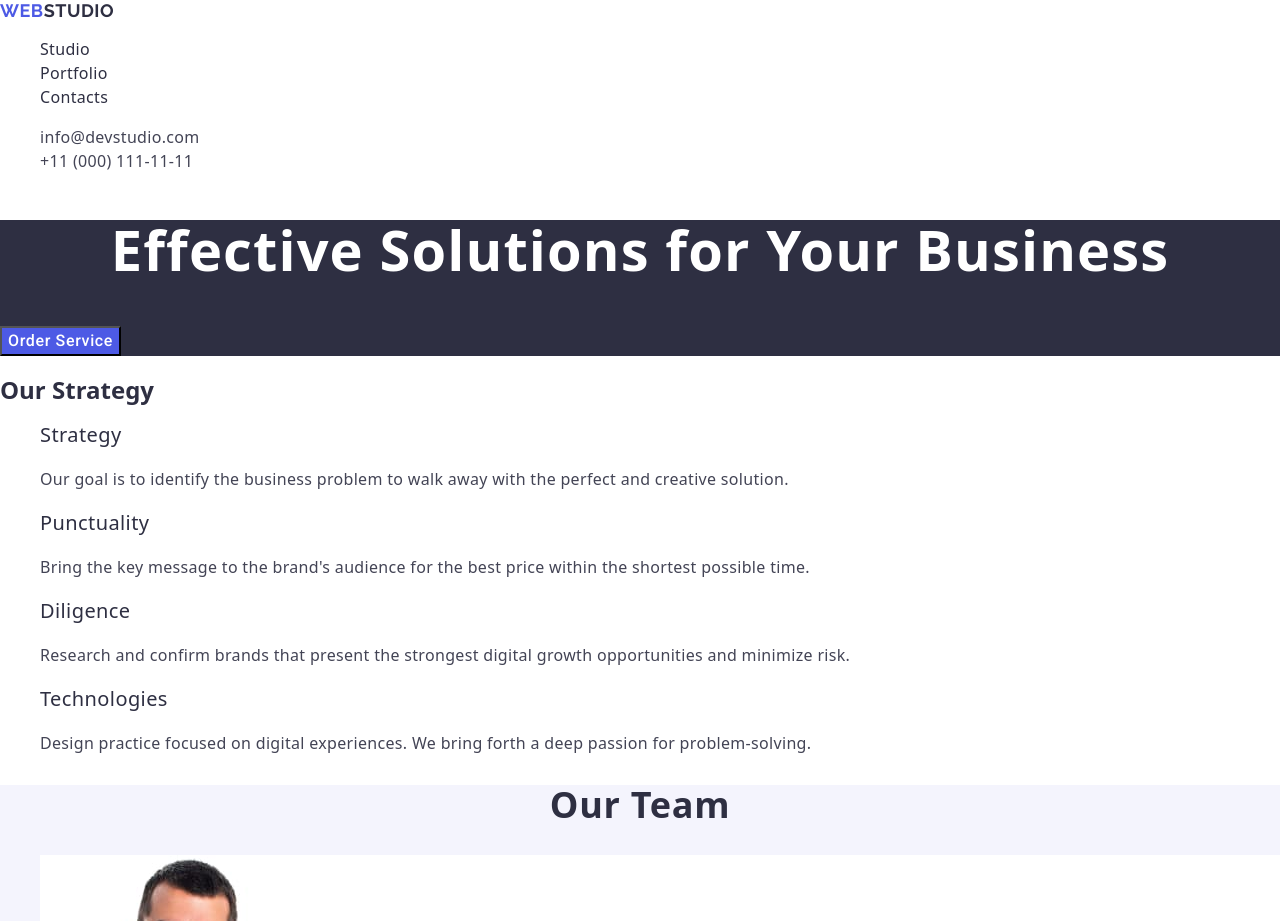
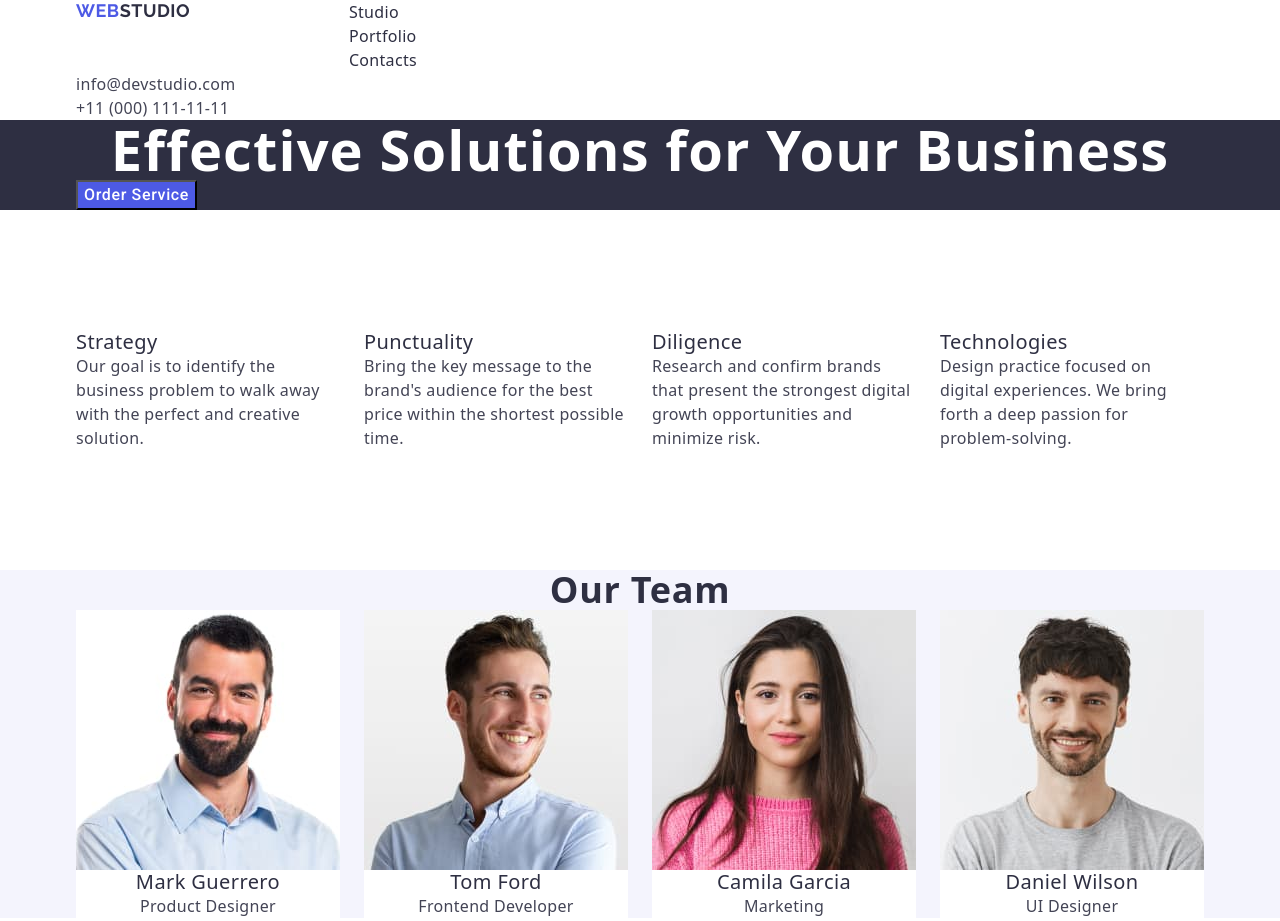
Before and after one commit to OduvanA/goit-markup-hw-03, a plain HTML site: page index.html in a window 1280 px wide. Shown: the top 921 px of the page. Drawn offline with nearby package versions, Linux system fonts and the light colour scheme.

Commit message:
hw 03 in progress

```diff
--- a/css/styles.css
+++ b/css/styles.css
@@ -1,3 +1,26 @@
+h1,h2,h3,h4,h5,h6,p {
+  margin-top: 0;
+  margin-bottom: 0;
+}
+
+ul,ol {
+    margin-top: 0;
+    margin-bottom: 0;
+    padding-left: 0;
+}
+
+img {
+    display: block;
+}
+
+.container {
+    max-width: 1158px;
+    padding-left: 15px;
+    padding-right: 15px;
+    margin-left: auto;
+    margin-right: auto;
+}
+
 body {
     font-family: "Roboto", sans-serif;
     color: #434455;
@@ -17,6 +40,12 @@ button {
 }
 
 /* ============== HEADER ============== */
+
+.main-nav {
+    display: flex;
+    justify-content: space-between;
+    width: 341px;
+}
 .header-logo {
     font-family: "Raleway", sans-serif;
     font-size: 18px;
@@ -24,7 +53,8 @@ button {
     line-height: 1.17;
     letter-spacing: 0.03em;
     text-transform: uppercase;
-    color: #4d5ae5
+    color: #4d5ae5;
+    display: block;
 }
 .header-logo-wrap {
     color:#2E2F42;
@@ -36,6 +66,7 @@ button {
     line-height: 1.5;
     letter-spacing: 0.02em;
     color: #2e2f42;
+    display: block;
 }
 .menu-link:hover,
 .menu-link:focus {
@@ -44,6 +75,8 @@ button {
 
 .contacts  {
     font-style: normal;
+    display: flex;
+    justify-content: space-between;
 }
 .contact-list-item {
     font-size: 16px;
@@ -85,8 +118,30 @@ button {
 }
 
 /* ============== STRATEGY ============== */
-.invisible-title {
-    color: #2E2F42;
+
+.visually-hidden {
+    position: absolute;
+    width: 1px;
+    height: 1px;
+    margin: -1px;
+    border: 0;
+    padding: 0;
+    white-space: nowrap;
+    clip-path: inset(100%);
+    clip: rect(0 0 0 0);
+    overflow: hidden;
+}
+.strategy-list {
+    display: flex;
+    flex-wrap: wrap;
+    justify-content: space-between;
+    column-gap: 24px;
+    margin-top: 120px;
+    margin-bottom: 120px;
+}
+.strategy-list-item {
+    display: block;
+    width: 264px;
 }
 .section-subtitle {
     font-size: 20px;
@@ -105,8 +160,16 @@ button {
 .team {
     background-color: #F4F4FD;
 }
+.team-list {
+    display: flex;
+    flex-wrap: wrap;
+    justify-content: space-between;
+    column-gap: 24px;
+}
 .team-list-item {
     background-color: #ffffff;
+    display: block;
+    width: 264px;
 }
 .section-title {
     font-size: 36px;
--- a/index.html
+++ b/index.html
@@ -22,7 +22,8 @@
   <body>
     <!-- PAGE HEADER -->
     <header class="page-header">
-      <nav class="main-nav">
+      <div class="container">
+       <nav class="main-nav">
         <a class="header-logo link" href="./index.html"
           >Web<span class="header-logo-wrap">Studio</span></a
         >
@@ -52,39 +53,44 @@
           </li>
         </ul>
       </address>
+      </div>
+
     </header>
     <main>
       <!-- HERO SECTION -->
       <section class="hero">
-        <h1 class="main-title">Effective Solutions for Your Business</h1>
-        <button class="order-btn" type="button">Order Service</button>
+        <div class="container">
+          <h1 class="main-title">Effective Solutions for Your Business</h1>
+          <button class="order-btn" type="button">Order Service</button>
+        </div>
       </section>
       <!-- STRATEGY SECTION -->
       <section class="strategy">
-        <h2 class="invisible-title">Our Strategy</h2>
-        <ul class="list">
-          <li>
+        <div class="container">
+        <h2 class="visually-hidden">Our Strategy</h2>
+        <ul class="list strategy-list">
+          <li class="strategy-list-item">
             <h3 class="section-subtitle">Strategy</h3>
             <p class="section-paragraph">
               Our goal is to identify the business problem to walk away with the
               perfect and creative solution.
             </p>
           </li>
-          <li>
+          <li class="strategy-list-item">
             <h3 class="section-subtitle">Punctuality</h3>
             <p class="section-paragraph">
               Bring the key message to the brand's audience for the best price
               within the shortest possible time.
             </p>
           </li>
-          <li>
+          <li class="strategy-list-item">
             <h3 class="section-subtitle">Diligence</h3>
             <p class="section-paragraph">
               Research and confirm brands that present the strongest digital
               growth opportunities and minimize risk.
             </p>
           </li>
-          <li>
+          <li class="strategy-list-item">
             <h3 class="section-subtitle">Technologies</h3>
             <p class="section-paragraph">
               Design practice focused on digital experiences. We bring forth a
@@ -92,11 +98,13 @@
             </p>
           </li>
         </ul>
+        </div>
       </section>
       <!-- TEAM SECTION -->
       <section class="team">
+        <div class="container">
         <h2 class="section-title">Our Team</h2>
-        <ul class="list">
+        <ul class="list team-list">
           <li class="team-list-item">
             <img
               src="./images/our-team/mark-guerrero.jpg"
@@ -138,9 +146,11 @@
             <p class="section-paragraph team-paragraph">UI Designer</p>
           </li>
         </ul>
+        </div>
       </section>
       <!--PORTFOLIO SECTION-->
       <section>
+        <div class="container">
         <h2 class="section-title">Our Portfolio</h2>
         <ul class="list">
           <li>
@@ -204,9 +214,12 @@
             <p class="section-paragraph">Marketing</p>
           </li>
         </ul>
+        </div>
       </section>
     </main>
+    <!--PAGE FOOTER-->
     <footer class="page-bottom">
+      <div class="container">
       <a class="footer-logo link" href="./index.html"
         >Web<span class="footer-logo-wrap">Studio</span></a
       >
@@ -214,6 +227,7 @@
         Increase the flow of customers and sales for your business with digital
         marketing & growth solutions.
       </p>
+      </div>
     </footer>
   </body>
 </html>
```
Also changed, not shown: prettierrc.json (added, +12 -0 lines).
